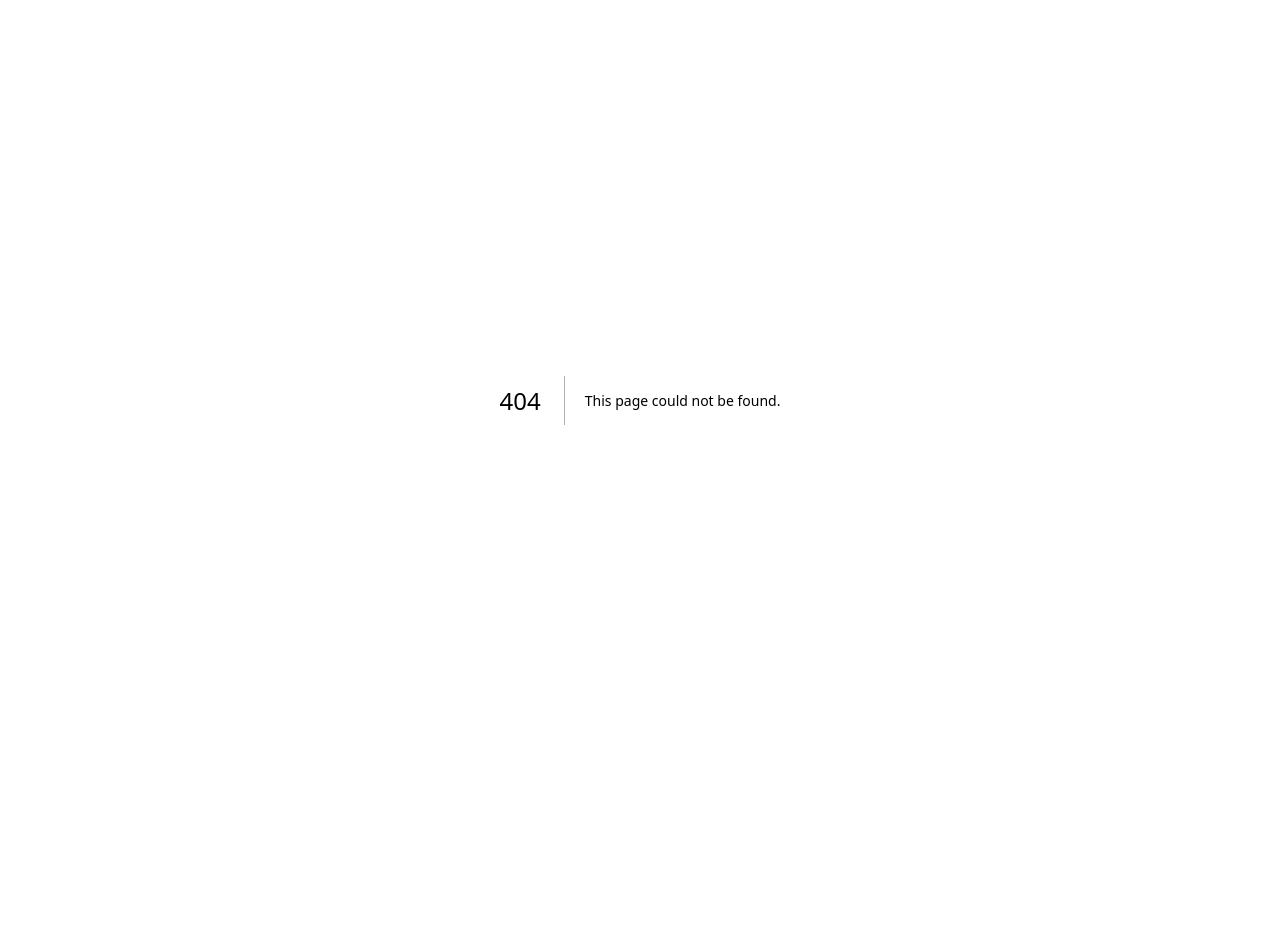
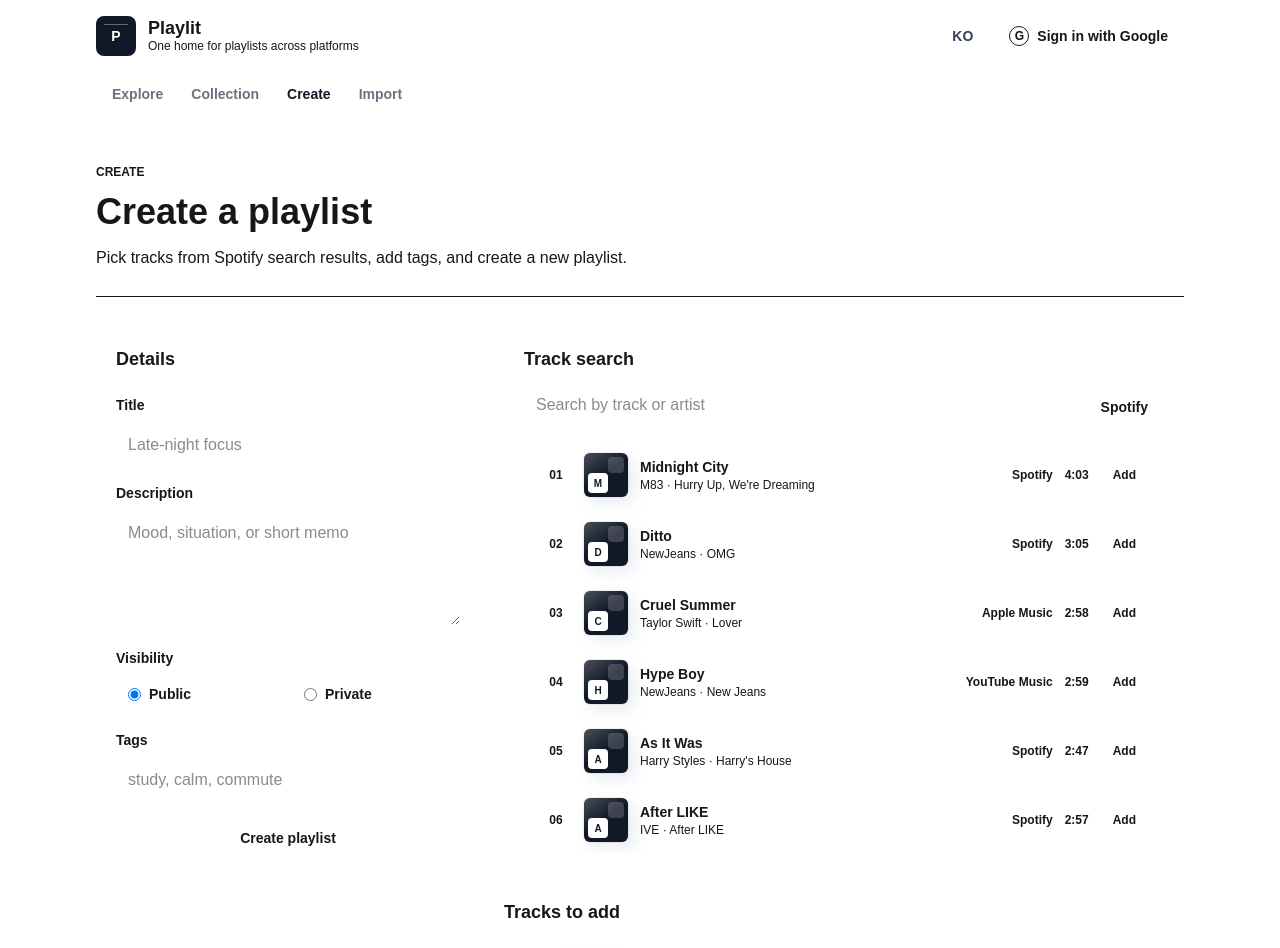
Before and after one commit to 9y06/playlit, a Next.js app: page /en/create in a window 1280 px wide. Before the commit this address had no page. Shown: the top 948 px of the page. Before the commit the page ends 800 px from the top, so only its background shows below. Built offline with nearby package versions, Linux system fonts and the light colour scheme.

Commit message:
feat: add create screen

```diff
--- /dev/null
+++ b/src/app/[locale]/create/page.tsx
@@ -0,0 +1,120 @@
+import { notFound } from "next/navigation";
+import { TrackList } from "@/components/track-list";
+import { getDictionary } from "@/i18n/dictionaries";
+import { isLocale } from "@/i18n/config";
+import { searchResults } from "@/lib/mock-data";
+
+type CreatePageProps = {
+  params: Promise<{
+    locale: string;
+  }>;
+};
+
+export default async function CreatePage({ params }: CreatePageProps) {
+  const { locale } = await params;
+
+  if (!isLocale(locale)) {
+    notFound();
+  }
+
+  const dictionary = getDictionary(locale);
+  const selectedTracks = searchResults.slice(0, 3);
+
+  return (
+    <div className="reveal-in mx-auto max-w-6xl px-4 py-8 sm:px-6 lg:px-8">
+      <section className="mb-7 border-b border-[var(--line)] pb-6">
+        <p className="text-xs font-black uppercase text-[var(--accent-strong)]">
+          {dictionary.create.eyebrow}
+        </p>
+        <h1 className="mt-3 text-3xl font-black tracking-normal sm:text-4xl">
+          {dictionary.create.title}
+        </h1>
+        <p className="mt-3 max-w-2xl text-base leading-7 text-[var(--muted)]">
+          {dictionary.create.description}
+        </p>
+      </section>
+
+      <form className="grid gap-6 lg:grid-cols-[24rem_minmax(0,1fr)]">
+        <section className="glass-card-strong rounded-lg p-5">
+          <h2 className="text-lg font-black">{dictionary.create.details}</h2>
+          <div className="mt-5 space-y-4">
+            <label className="block">
+              <span className="text-sm font-bold">{dictionary.create.titleLabel}</span>
+              <input
+                className="soft-input mt-2 w-full rounded-md px-3 py-2 outline-none transition"
+                placeholder="Late-night focus"
+              />
+            </label>
+            <label className="block">
+              <span className="text-sm font-bold">
+                {dictionary.create.descriptionLabel}
+              </span>
+              <textarea
+                className="soft-input mt-2 min-h-28 w-full resize-y rounded-md px-3 py-2 outline-none transition"
+                placeholder="Mood, situation, or short memo"
+              />
+            </label>
+            <fieldset>
+              <legend className="text-sm font-bold">
+                {dictionary.create.visibility}
+              </legend>
+              <div className="mt-2 grid grid-cols-2 gap-2">
+                <label className="soft-chip flex items-center gap-2 rounded-md px-3 py-2 text-sm font-bold">
+                  <input type="radio" name="visibility" defaultChecked />
+                  {dictionary.common.public}
+                </label>
+                <label className="soft-chip flex items-center gap-2 rounded-md px-3 py-2 text-sm font-bold">
+                  <input type="radio" name="visibility" />
+                  {dictionary.common.private}
+                </label>
+              </div>
+            </fieldset>
+            <label className="block">
+              <span className="text-sm font-bold">{dictionary.create.tags}</span>
+              <input
+                className="soft-input mt-2 w-full rounded-md px-3 py-2 outline-none transition"
+                placeholder="study, calm, commute"
+              />
+            </label>
+            <button
+              type="button"
+              className="soft-primary w-full rounded-md px-4 py-3 text-sm font-black transition"
+            >
+              {dictionary.create.createButton}
+            </button>
+          </div>
+        </section>
+
+        <section className="min-w-0 space-y-6">
+          <div className="glass-card-strong rounded-lg p-5">
+            <div className="flex flex-col gap-3 sm:flex-row sm:items-end sm:justify-between">
+              <label className="block flex-1">
+                <span className="text-lg font-black">{dictionary.create.search}</span>
+                <input
+                  className="soft-input mt-3 w-full rounded-md px-3 py-2 outline-none transition"
+                  placeholder={dictionary.create.searchPlaceholder}
+                />
+              </label>
+              <button
+                type="button"
+                className="soft-control rounded-md px-4 py-2 text-sm font-bold transition"
+              >
+                Spotify
+              </button>
+            </div>
+            <div className="mt-4">
+              <TrackList tracks={searchResults} actionLabel="Add" />
+            </div>
+          </div>
+
+          <div>
+            <h2 className="mb-3 text-lg font-black">
+              {dictionary.create.selectedTracks}
+            </h2>
+            <TrackList tracks={selectedTracks} actionLabel={dictionary.common.delete} />
+          </div>
+        </section>
+      </form>
+    </div>
+  );
+}
```
